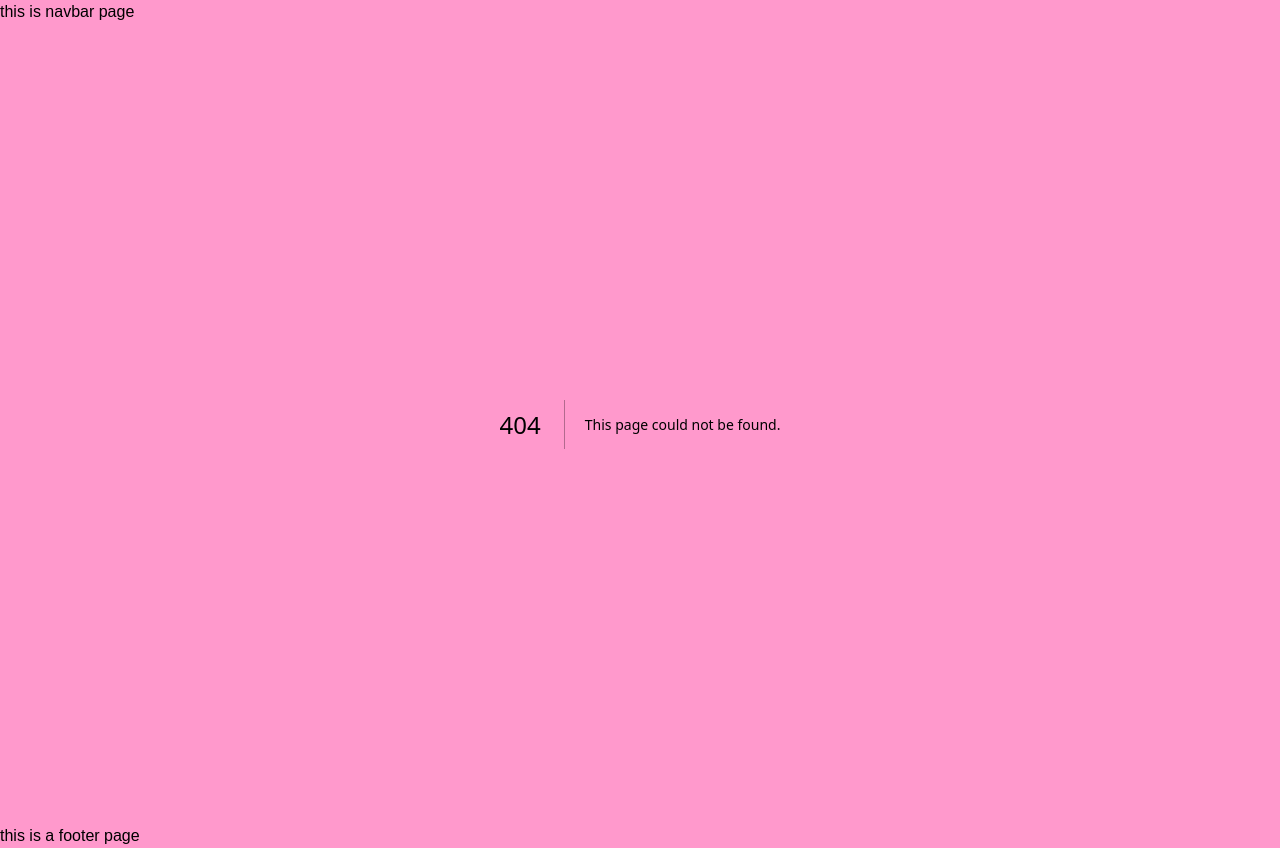
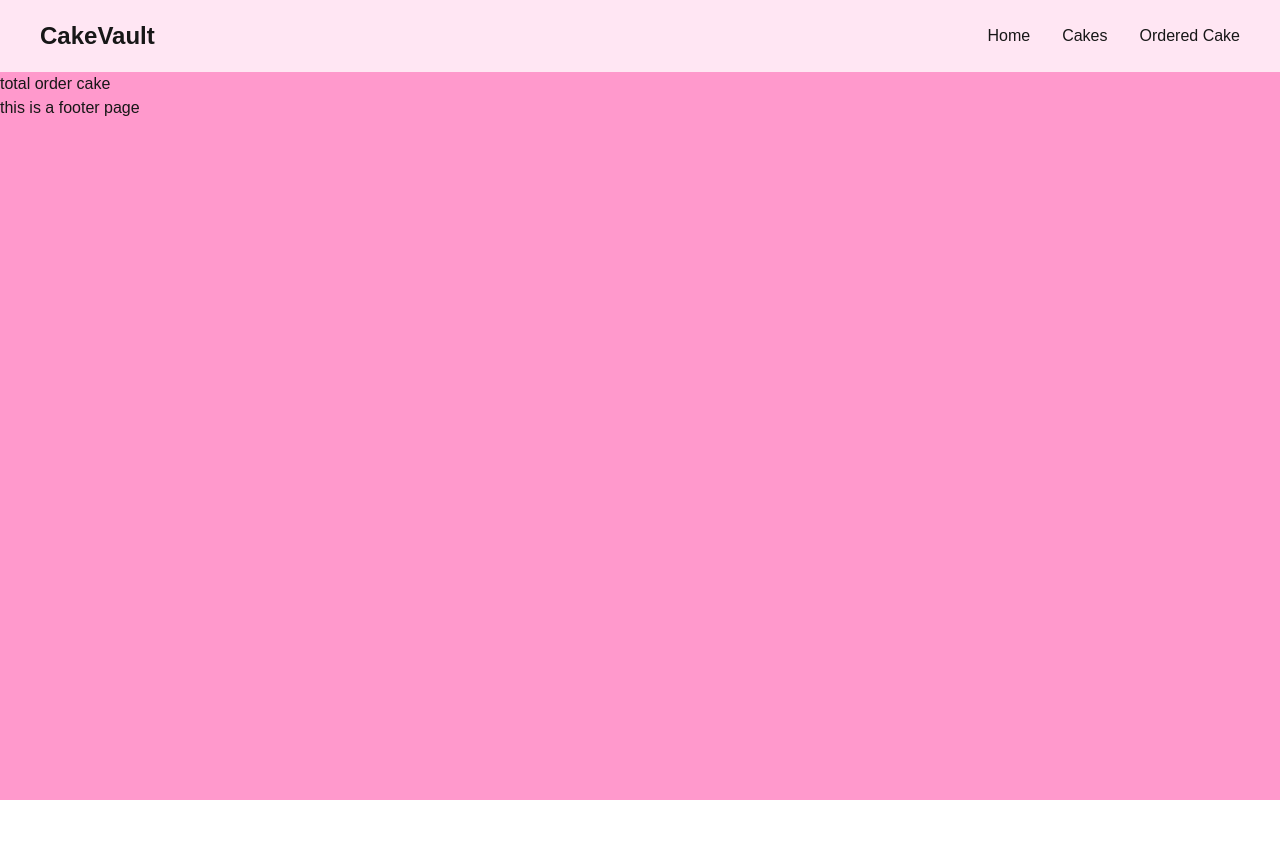
Before and after one commit to surayaafroze/Cake_Vault, a Next.js app: page /orderedCake in a window 1280 px wide. Before the commit this address had no page. After the commit the page ends 800 px from the top, so only its background shows below. Built offline with nearby package versions, Linux system fonts and the light colour scheme.

Commit message:
Added navbar and create some relevent page

```diff
--- /dev/null
+++ b/src/app/cakes/page.jsx
@@ -0,0 +1,11 @@
+import React from 'react';
+
+const AllCakes = () => {
+  return (
+    <div>
+      All Cakes are here
+    </div>
+  );
+};
+
+export default AllCakes;
--- /dev/null
+++ b/src/app/orderedCake/page.jsx
@@ -0,0 +1,11 @@
+import React from 'react';
+
+const OrderedCake = () => {
+  return (
+    <div>
+      total order cake
+    </div>
+  );
+};
+
+export default OrderedCake;
--- a/src/component/navbar/Navbar.jsx
+++ b/src/component/navbar/Navbar.jsx
@@ -1,9 +1,20 @@
+import Link from 'next/link';
 import React from 'react';
 
 const Navbar = () => {
   return (
-    <div>
-      this is navbar page
+    <div className='bg-[#ffe6f3]'>
+    <div className='flex justify-between items-center p-5 px-10 mx-auto'>
+       <div>
+      <h1 className='text-2xl font-bold'>CakeVault</h1>
+     </div >
+    <div className='flex justify-between items-center gap-8'>
+       <Link href='/'>Home</Link>
+     <Link href='/cakes'>Cakes</Link>
+     <Link href='/orderedCake'>Ordered Cake</Link>
+    </div>
+    </div>
+
     </div>
   );
 };
```
